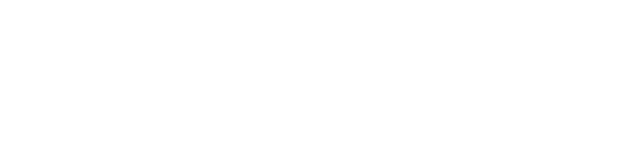
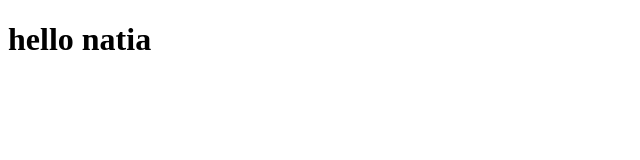
Before and after one commit to athenaa-02/git, a website: page index.html in a window 1280 px wide. Shown: the whole page, without its empty margins (0-640 px from the left). Drawn offline with Linux system fonts and the light colour scheme.

Commit message:
my commit

```diff
--- a/index.html
+++ b/index.html
@@ -7,6 +7,7 @@
     <script type="module" src="main.js" defer></script>
 </head>
 <body>
+    <h1>hello natia</h1>
 
 </body>
 </html>
```
